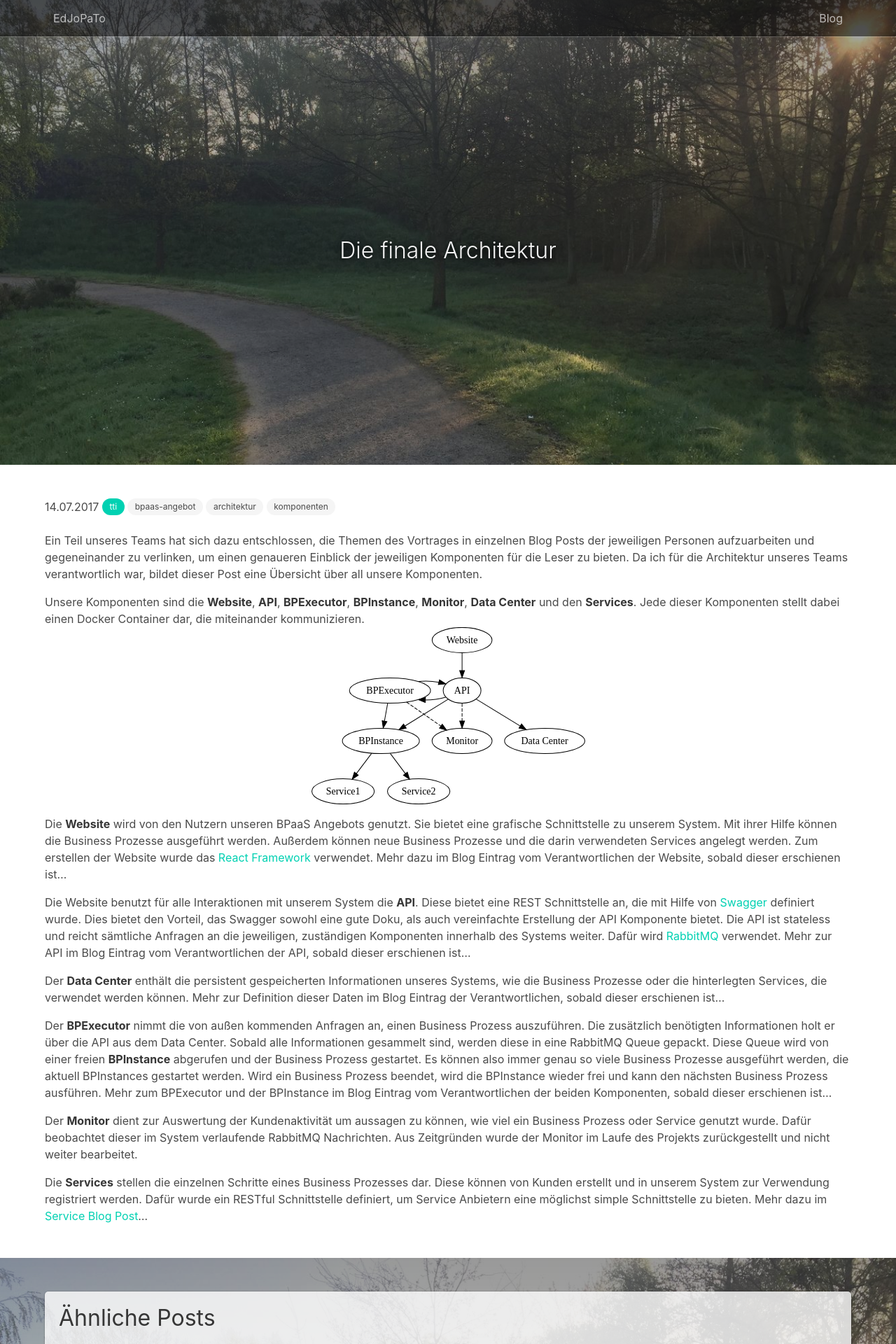
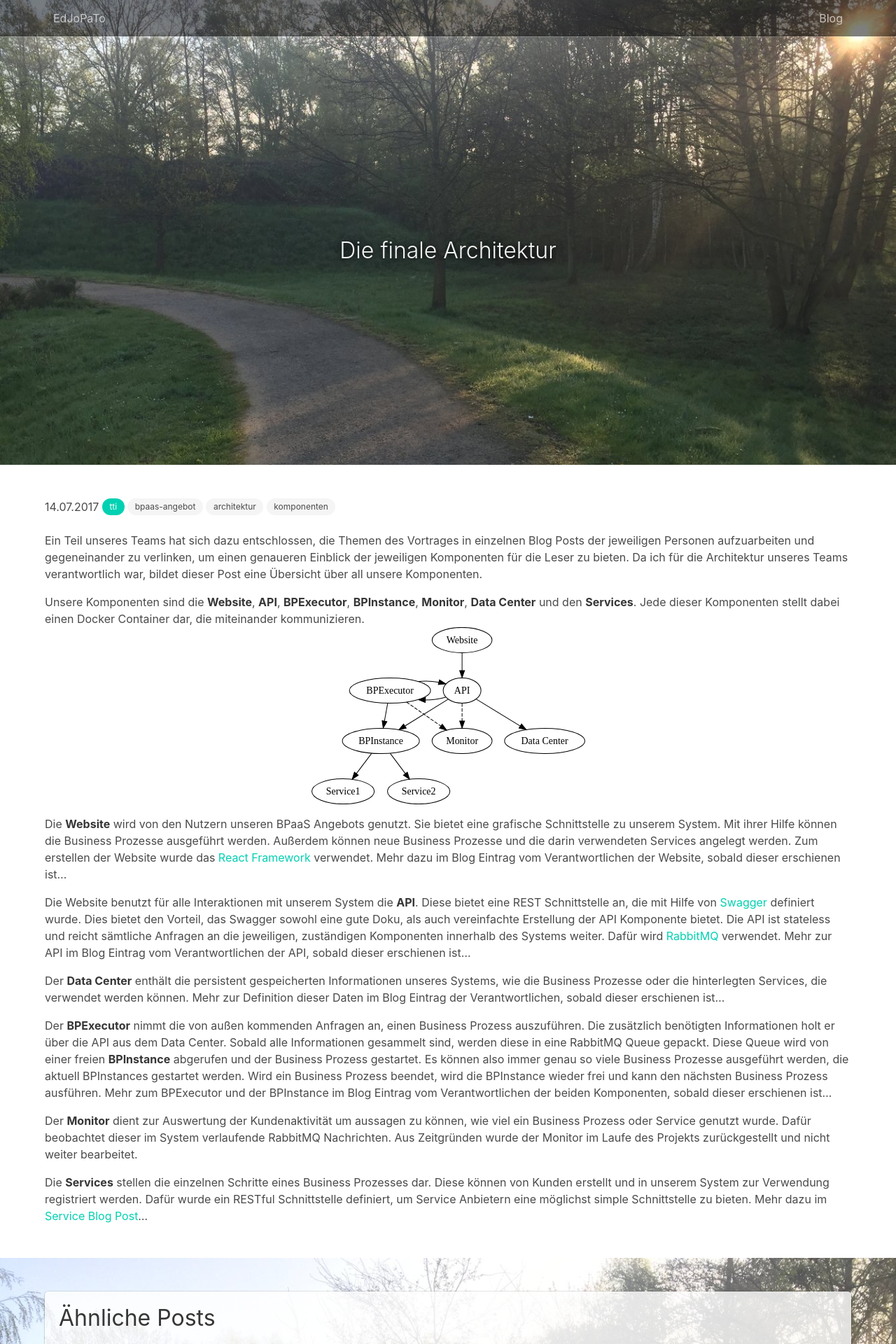
Before and after one commit to EdJoPaTo/edjopato.de, a Jekyll site: the page built from _posts/2017-07-15-architektur.md, in a window 1280 px wide. Shown: the top 1920 px of the page at 70% size. Built offline with Jekyll 4.4.1, drawn with Linux system fonts in a browser that asks for light colours.

Commit message:
fix: dont change the background colors

```diff
--- a/_posts/2017-07-15-architektur.md
+++ b/_posts/2017-07-15-architektur.md
@@ -8,7 +8,7 @@ categories: tti
 tags: bpaas-angebot architektur komponenten
 header: large
 background:
-  style: linear-gradient(rgba(0, 0, 0, 0.4), rgba(0, 0, 0, 0.0)), url(/assets/backgrounds/luhepark1.jpg)
+  style: url(/assets/backgrounds/luhepark1.jpg)
   color: '#555'
   is-dark: true
   name: 'Luhepark Winsen'
```
